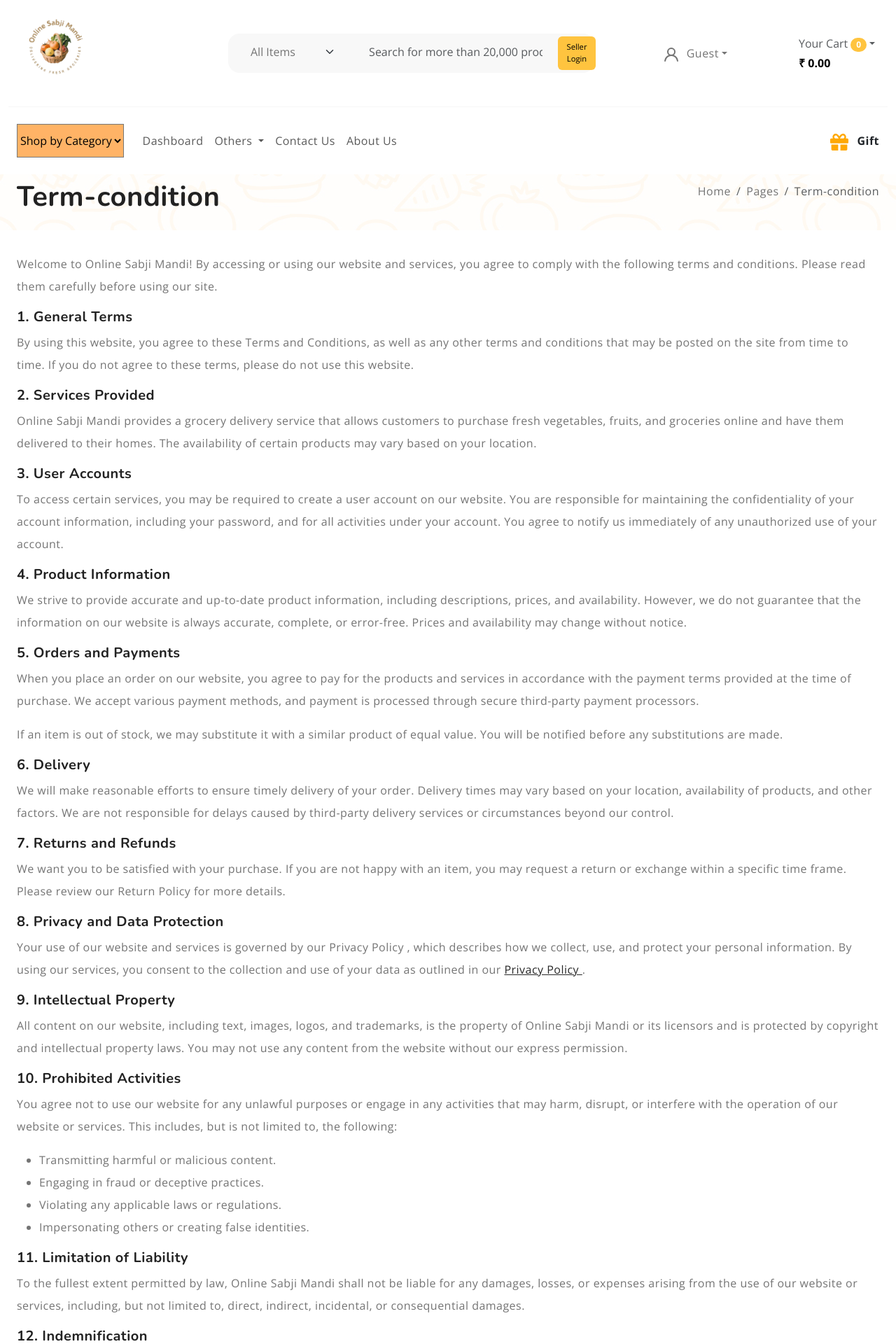
After one commit to BalAnandPatel/finalosm, a PHP site: page /onlinesabjimandiapi/term-condition.php in a window 1280 px wide. The commit adds this page. Shown: the top 1920 px of the page at 70% size. Run offline with PHP 8.4, Linux system fonts and the light colour scheme; data that the repository does not hold is empty.

Commit message:
contact about privacy-policy term-condition return refund etc.

```diff
--- a/includes/footer.php
+++ b/includes/footer.php
@@ -58,10 +58,10 @@
           <h5 class="widget-title">Ultras</h5>
           <ul class="menu-list list-unstyled">
             <li class="menu-item">
-              <a href="#" class="nav-link">About us</a>
+              <a href="about.php" class="nav-link">About us</a>
             </li>
             <li class="menu-item">
-              <a href="#" class="nav-link">Conditions </a>
+              <a href="term-condition.php" class="nav-link">Conditions </a>
             </li>
             <li class="menu-item">
               <a href="#" class="nav-link">Our Journals</a>
@@ -86,13 +86,13 @@
               <a href="#" class="nav-link">FAQ</a>
             </li>
             <li class="menu-item">
-              <a href="#" class="nav-link">Contact</a>
+              <a href="contact.php" class="nav-link">Contact</a>
             </li>
             <li class="menu-item">
-              <a href="#" class="nav-link">Privacy Policy</a>
+              <a href="privacy-policy.php" class="nav-link">Privacy Policy</a>
             </li>
             <li class="menu-item">
-              <a href="#" class="nav-link">Returns & Refunds</a>
+              <a href="return-refund.php" class="nav-link">Returns & Refunds</a>
             </li>
             <li class="menu-item">
               <a href="#" class="nav-link">Cookie Guidelines</a>
@@ -111,13 +111,13 @@
               <a href="#" class="nav-link">FAQ</a>
             </li>
             <li class="menu-item">
-              <a href="#" class="nav-link">Contact</a>
+              <a href="contact.php" class="nav-link">Contact</a>
             </li>
             <li class="menu-item">
-              <a href="#" class="nav-link">Privacy Policy</a>
+              <a href="privacy-policy.php" class="nav-link">Privacy Policy</a>
             </li>
             <li class="menu-item">
-              <a href="#" class="nav-link">Returns & Refunds</a>
+              <a href="return-refund.php" class="nav-link">Returns & Refunds</a>
             </li>
             <li class="menu-item">
               <a href="#" class="nav-link">Cookie Guidelines</a>
--- a/index.php
+++ b/index.php
@@ -682,7 +682,8 @@ if ($_SERVER['REQUEST_METHOD'] == 'GET' && isset($_GET['filter'])) {
       var modalImg = document.getElementById("img01");
       window.onload = function() {
         modal.style.display = "block";
-        modalImg.src = "https://png.pngtree.com/png-vector/20240726/ourmid/pngtree-grand-opening-text-effect-design-vector-png-image_13069101.png";
+        modalImg.src = "images/poptest.png";
+        // modalImg.src = "https://png.pngtree.com/png-vector/20240726/ourmid/pngtree-grand-opening-text-effect-design-vector-png-image_13069101.png";
       }
 
       // Get the <span> element that closes the modal
--- a/shop.php
+++ b/shop.php
@@ -36,7 +36,7 @@ if ( isset($_GET['filter'])) {
   $readCurl = new CurlHome();
   $response_all = $readCurl->createCurl($url_all, $postdata, 0, 5, 1);
 
-  print_r($response_all);
+  // print_r($response_all);
   $resultProduct = json_decode($response_all);
   //$resultcat = json_decode($response_cat);
 }
--- /dev/null
+++ b/term-condition.php
@@ -0,0 +1,122 @@
+<!DOCTYPE html>
+<html lang="en">
+
+<head>
+  <?php include 'includes/header.php' ?>
+</head>
+
+<body>
+  <?php include 'includes/svg.php' ?>
+
+  <?php include 'includes/preloader.php' ?>
+
+  <?php include 'includes/global-cart.php' ?>
+
+  <div class="offcanvas offcanvas-end" data-bs-scroll="true" tabindex="-1" id="offcanvasSearch">
+    <div class="offcanvas-header justify-content-center">
+      <button type="button" class="btn-close" data-bs-dismiss="offcanvas" aria-label="Close"></button>
+    </div>
+    <div class="offcanvas-body">
+      <div class="order-md-last">
+        <h4 class="d-flex justify-content-between align-items-center mb-3">
+          <span class="text-primary">Search</span>
+        </h4>
+        <form role="search" action="index.php" method="get" class="d-flex mt-3 gap-0">
+          <input class="form-control rounded-start rounded-0 bg-light" type="text"
+            placeholder="What are you looking for?" aria-label="What are you looking for?">
+          <button class="btn btn-dark rounded-end rounded-0" type="submit">Search</button>
+        </form>
+      </div>
+    </div>
+  </div>
+
+  <header>
+    <div class="container-fluid">
+      <?php include 'includes/search.php' ?>
+    </div>
+    <?php include 'includes/menu.php' ?>
+  </header>
+
+  <section class="py-2 mb-2" style="background: url(images/background-pattern.jpg);">
+    <div class="container-fluid">
+      <?php include 'includes/breadcrumb.php' ?>
+    </div>
+  </section>
+
+  <section class="terms-conditions py-4">
+    <div class="container-fluid">
+      <div class="row">
+        <div class="col-md-12">
+          <!-- <h2>Terms and Conditions</h2> -->
+          <p>Welcome to Online Sabji Mandi! By accessing or using our website and services, you agree to comply with the following terms and conditions. Please read them carefully before using our site.</p>
+
+          <h5>1. General Terms</h5>
+          <p>By using this website, you agree to these Terms and Conditions, as well as any other terms and conditions that may be posted on the site from time to time. If you do not agree to these terms, please do not use this website.</p>
+
+          <h5>2. Services Provided</h5>
+          <p>Online Sabji Mandi provides a grocery delivery service that allows customers to purchase fresh vegetables, fruits, and groceries online and have them delivered to their homes. The availability of certain products may vary based on your location.</p>
+
+          <h5>3. User Accounts</h5>
+          <p>To access certain services, you may be required to create a user account on our website. You are responsible for maintaining the confidentiality of your account information, including your password, and for all activities under your account. You agree to notify us immediately of any unauthorized use of your account.</p>
+
+          <h5>4. Product Information</h5>
+          <p>We strive to provide accurate and up-to-date product information, including descriptions, prices, and availability. However, we do not guarantee that the information on our website is always accurate, complete, or error-free. Prices and availability may change without notice.</p>
+
+          <h5>5. Orders and Payments</h5>
+          <p>When you place an order on our website, you agree to pay for the products and services in accordance with the payment terms provided at the time of purchase. We accept various payment methods, and payment is processed through secure third-party payment processors.</p>
+          <p>If an item is out of stock, we may substitute it with a similar product of equal value. You will be notified before any substitutions are made.</p>
+
+          <h5>6. Delivery</h5>
+          <p>We will make reasonable efforts to ensure timely delivery of your order. Delivery times may vary based on your location, availability of products, and other factors. We are not responsible for delays caused by third-party delivery services or circumstances beyond our control.</p>
+
+          <h5>7. Returns and Refunds</h5>
+          <p>We want you to be satisfied with your purchase. If you are not happy with an item, you may request a return or exchange within a specific time frame. Please review our Return Policy for more details.</p>
+
+          <h5>8. Privacy and Data Protection</h5>
+          <p>Your use of our website and services is governed by our  Privacy Policy , which describes how we collect, use, and protect your personal information. By using our services, you consent to the collection and use of your data as outlined in our <a href="privacy-policy.php"> Privacy Policy </a>.</p>
+
+          <h5>9. Intellectual Property</h5>
+          <p>All content on our website, including text, images, logos, and trademarks, is the property of Online Sabji Mandi or its licensors and is protected by copyright and intellectual property laws. You may not use any content from the website without our express permission.</p>
+
+          <h5>10. Prohibited Activities</h5>
+          <p>You agree not to use our website for any unlawful purposes or engage in any activities that may harm, disrupt, or interfere with the operation of our website or services. This includes, but is not limited to, the following:</p>
+          <ul>
+            <li>Transmitting harmful or malicious content.</li>
+            <li>Engaging in fraud or deceptive practices.</li>
+            <li>Violating any applicable laws or regulations.</li>
+            <li>Impersonating others or creating false identities.</li>
+          </ul>
+
+          <h5>11. Limitation of Liability</h5>
+          <p>To the fullest extent permitted by law, Online Sabji Mandi shall not be liable for any damages, losses, or expenses arising from the use of our website or services, including, but not limited to, direct, indirect, incidental, or consequential damages.</p>
+
+          <h5>12. Indemnification</h5>
+          <p>You agree to indemnify and hold harmless Online Sabji Mandi, its affiliates, employees, agents, and partners from any claims, damages, liabilities, or expenses arising out of your use of our website or violation of these terms and conditions.</p>
+
+          <h5>13. Governing Law</h5>
+          <p>These Terms and Conditions shall be governed by and construed in accordance with the laws of the jurisdiction in which Online Sabji Mandi operates. Any disputes arising from these terms shall be resolved in the appropriate courts in that jurisdiction.</p>
+
+          <h5>14. Changes to Terms</h5>
+          <p>We reserve the right to modify these Terms and Conditions at any time. Any changes will be posted on this page, and we will update the "Last Updated" date at the top of this page. It is your responsibility to review these terms periodically for any updates.</p>
+
+          <h5>15. Contact Us</h5>
+          <p>If you have any questions or concerns about these Terms and Conditions, please contact us at:</p>
+          <p><strong>Email:</strong> <a href="mailto:info@onlinesabjimandi.com">info@onlinesabjimandi.com</a></p>
+          <p><strong>Phone:</strong> +91-7379351536</p>
+          <p><strong>Address:</strong> Mungra Badshahpur, Jaunpur, Uttar Pradesh 222202</p>
+
+        </div>
+      </div>
+    </div>
+  </section>
+
+  <section class="py-5 my-5">
+    <div class="container-fluid">
+    </div>
+  </section>
+
+  <?php include 'includes/footer.php'; ?>
+  <?php include 'includes/copyright.php'; ?>
+</body>
+
+</html>
```
Also changed, not shown: about.php (+30 -52 lines), contact.php (+16 -14 lines), logout.php (added, +10 -0 lines), privacy-policy.php (added, +117 -0 lines), return-refund.php (added, +89 -0 lines), images/poptest.png (added), seller/productimages/63052/630521.png (added).
